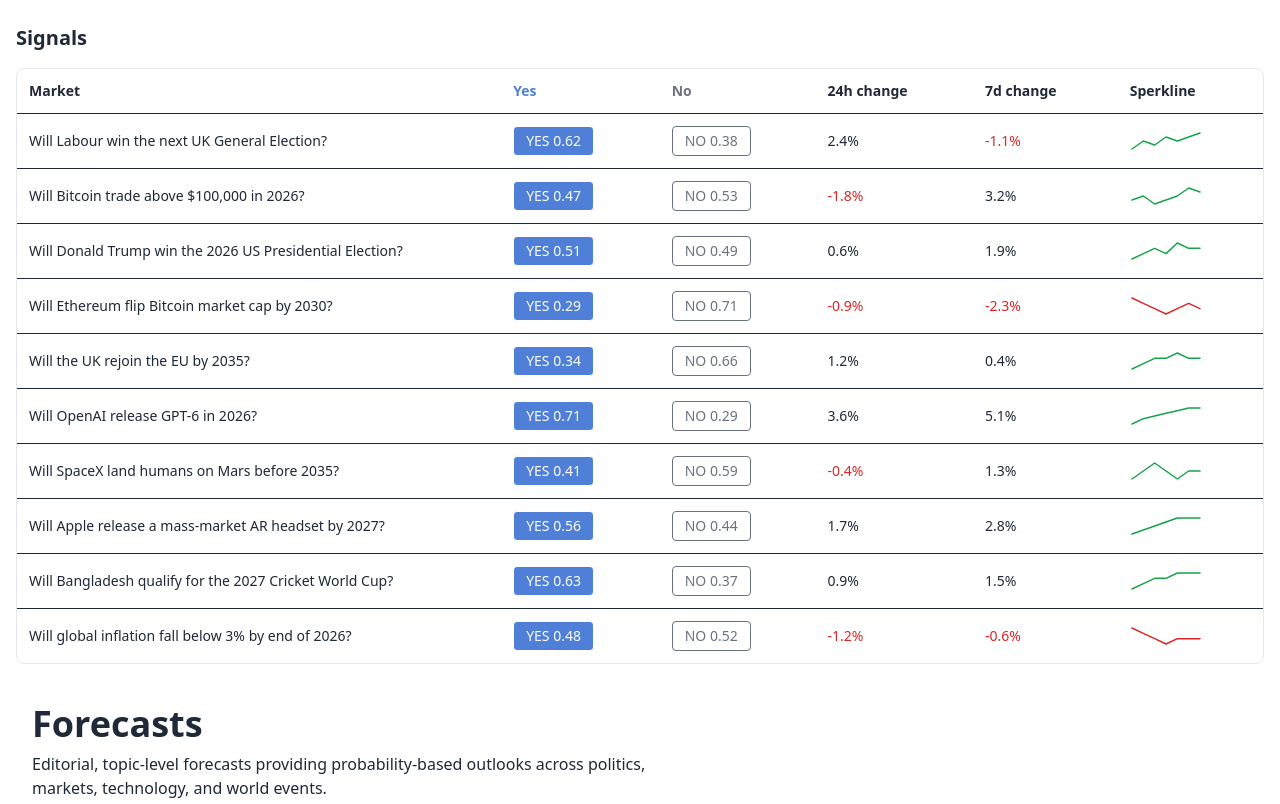
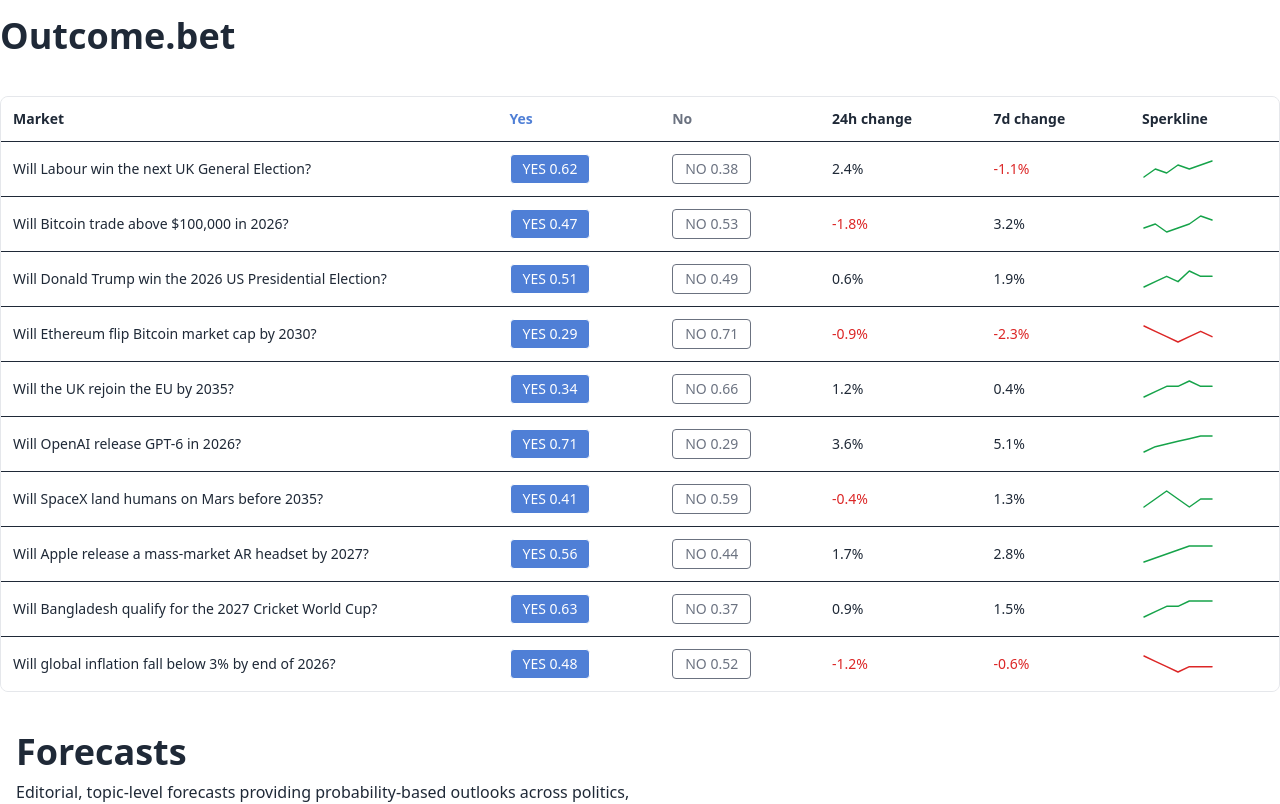
Before and after one commit to MD-Ishan-Rana-MIR/gilesmead_frontend, a Next.js app: page / in a window 1280 px wide. Shown: the top 804 px of the page. Built offline with nearby package versions, Linux system fonts and the light colour scheme.

Commit message:
header added

```diff
--- /dev/null
+++ b/app/components/Header.tsx
@@ -0,0 +1,11 @@
+import React from 'react'
+
+const Header = () => {
+    return (
+        <div className=' my-4 ' >
+            <h1 className='md:text-4xl font-semibold text-[#1F2937] text-lg md:px-0 px-4  ' >Outcome.bet</h1>
+        </div>
+    )
+}
+
+export default Header
--- a/app/layout.tsx
+++ b/app/layout.tsx
@@ -1,6 +1,7 @@
 import type { Metadata } from "next";
 import { Geist, Geist_Mono } from "next/font/google";
 import "./globals.css";
+import Header from "./components/Header";
 
 const geistSans = Geist({
   variable: "--font-geist-sans",
@@ -27,8 +28,12 @@ export default function RootLayout({
       <body
         className={` text-[#1F2937] font-sans${geistSans.variable} ${geistMono.variable} antialiased`}
       >
-        <div className="max-w-7xl mx-auto px-4 py-6" >
-          {children}
+
+        <div className="max-w-7xl mx-auto" >
+          <Header />
+          <div className="py-6" >
+            {children}
+          </div>
         </div>
       </body>
     </html>
--- a/app/page.tsx
+++ b/app/page.tsx
@@ -6,7 +6,7 @@ import { TOPICS } from "./data/forcast";
 export default function SignalsPage() {
   return (
     <div>
-      <h1 className="text-xl font-semibold mb-4">Signals</h1>
+      {/* <h1 className="text-xl font-semibold mb-4">Signals</h1> */}
       {/* <Link className=" lg:text-3xl text-lg font-semibold" href={"/forecast"}>Forecast</Link> */}
       <MarketTable markets={markets} />
       <ForcastCard TOPICS={TOPICS} />
```
